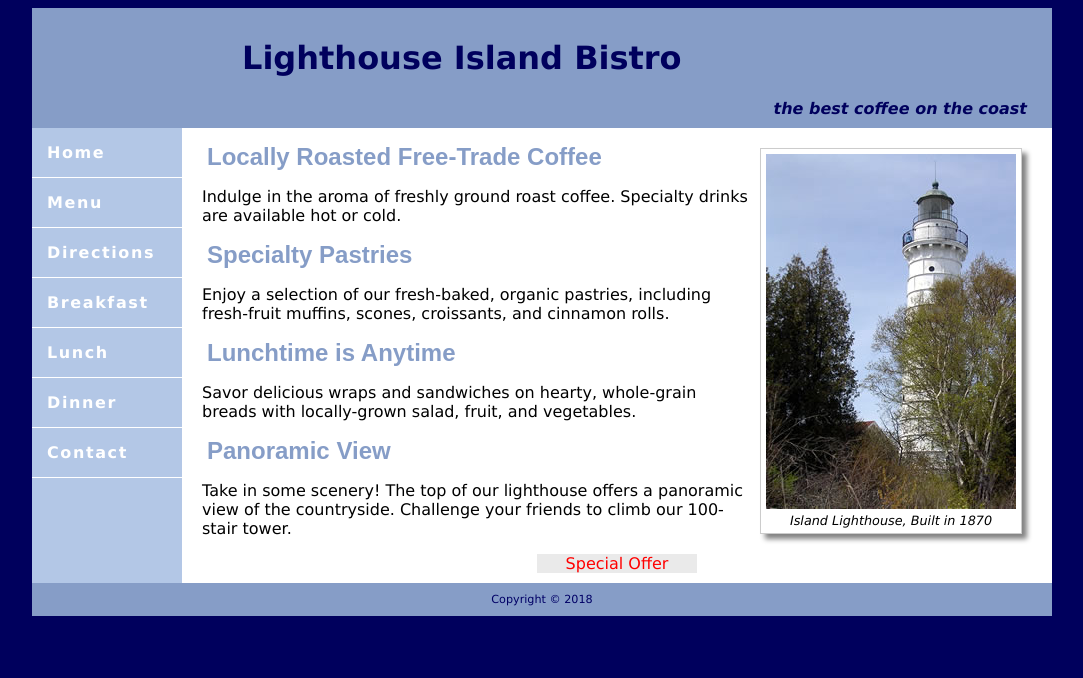
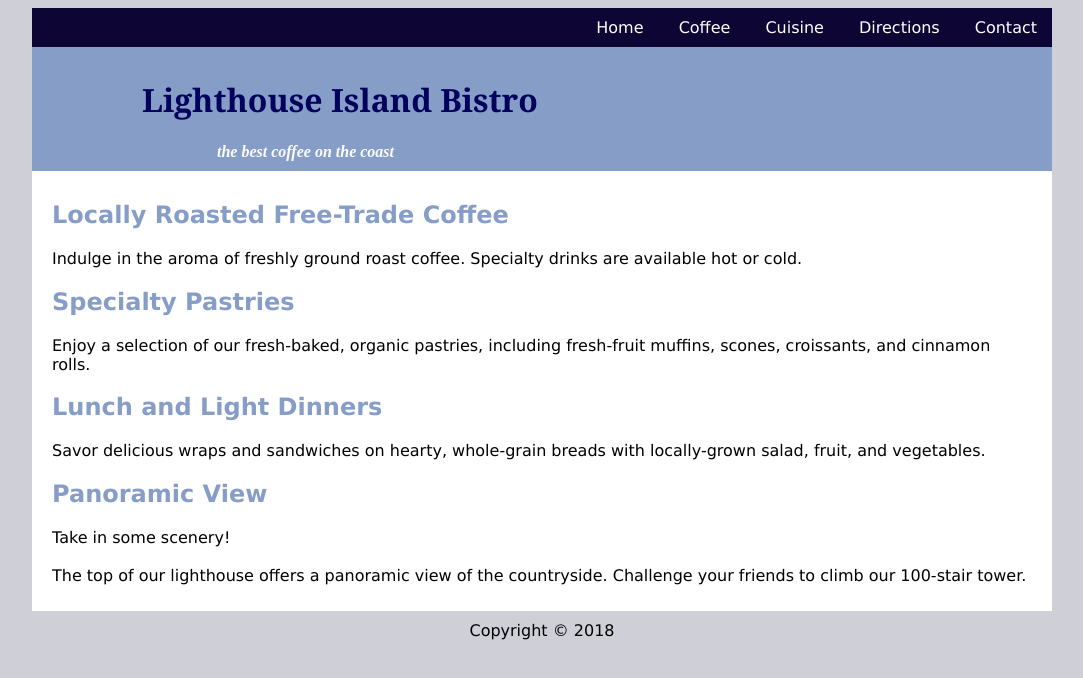
Before and after one commit to AS-Enigma/Web_Design, a plain HTML site: page 11.5/index.html in a window 1280 px wide. Shown: the whole page, without its empty margins (98-1181 px from the left). Drawn offline with Linux system fonts and the light colour scheme.

Commit message:
updated code

```diff
--- a/11.5/index.html
+++ b/11.5/index.html
@@ -5,159 +5,138 @@
 <meta charset="utf-8">
 <meta name="viewport" content="width=device-width, initial-scale=1.0">
 <style>
-* { box-sizing: border-box; }
-body {font-family: Verdana, Arial, sans-serif;
-      background-color: #00005D;
+* {
+  box-sizing: border-box;
 }
-#wrapper { background-color: #b3c7e6;
+body {
+  font-family: Verdana, Arial, sans-serif;
+  background-color: #cfcfd7;
+}
+#wrapper {
+  background-color: #b3c7e6;
   color: #000066;
   width: 90%;
   margin: auto;
   min-width: 450px;
   max-width: 1020px;
 }
-header { background-color: #869dc7;
+nav {
+  background-color: rgb(13, 6, 53);
+  overflow: hidden; /* Ensures the content is contained within navigation */
+  text-align: right; /* Aligns the nav items to the right */
+  position: relative;
+}
+nav ul {
+  list-style-type: none;
+  margin: 0;
+  padding: 0;
+}
+nav li {
+  display: inline; /* Display list items inline */
+}
+nav a {
+  text-decoration: none;
+  display: inline-block;
+  padding: 10px 15px;
+  color: white;
+}
+nav ul ul {
+  position: absolute;
+  background-color: #5564A0;
+  padding: 0;
+  text-align: left;
+  display: none;
+}
+nav ul ul li {
+  border: 1px solid #00005D;
+  display: block;
+  width: 8em;
+  padding-left: 1em;
+  margin-left: 0;
+}
+nav a:link, nav a:visited {
+  color: white;
+}
+nav a:hover {
+  color: #869dc7;
+  background-color: #eaeaea;
+}
+
+nav li:hover ul {
+  display: block;
+}
+
+header {
+  background-color: #869dc7;
   background-image: url(lighthouselogo.jpg);
   background-repeat: no-repeat;
   color: #00005D;
   padding: 10px;
 }
-header h1 { padding-left: 200px;
+header h1 {
+  font-family:Cambria, Cochin, Georgia, Times, 'Times New Roman', serif;
+  font-weight: bolder;
+  padding-left: 100px;
 }
-
-header span { font-style: italic;
+h2 {
+  color: #869dc7
+}
+header span {
+  font-family: 'Times New Roman', Times, serif;
+  font-style: italic;
   font-weight: bold;
-			  color: #00005D;
-			  padding-right: 15px;
-			  text-align: right;
+  color: #fdfdfd;
+  padding-left: 175px;
   display: block;
 }
-nav { float: left;
-	  width: 150px;
-	  letter-spacing:0.1em;
-	  font-weight: bold;
-}
-
-nav ul { list-style-type: none;
-         margin: 0;
-         padding: 0;
-}
-nav li { border-bottom: 1px solid #ffffff;
-}
-nav a { text-decoration: none;
-        display: block;
-		padding: 15px;
-}
-nav a:link { color: #ffffff; }
-nav a:visited { color: #eaeaea; }
-nav a:hover {  color: #869dc7;
-               background-color: #eaeaea;
-}
-main { background-color: #ffffff;
+main {
+  background-color: #ffffff;
   color: #000000;
   padding: 10px 20px;
   overflow: auto;
 }
-
-h2 { color: #869dc7;
-     font-family: arial, sans-serif;
-	 margin: 5px;
-}
-
-figure {   float: right;
-		   margin: 10px;
-           padding: 5px;
-		   background-color: #FFF;
-		   border: 1px solid #CCC;
-		   box-shadow: 5px 5px 5px #828282;
-}
-figcaption { text-align: center;
-		   font-size: .8em;
-		   font-style: italic;
-}
-footer {font-size:70%;
+footer {
+  color: #000000;
   text-align: center;
   padding: 10px;
-         background-color: #869dc7;
-		 clear: both;
-}
-#offer a { text-decoration: none;
-            color: #FF0000;
-}
-#offer { background-color: #eaeaea;
-          width: 10em;
-		  margin: auto;
-		  text-align: center;
-}
-header, main, nav, footer, figure, figcaption { display: block; }
-@media only screen and (max-width: 1024px) {
-	body { margin: 0; background-color: #869dc7;}
-	#wrapper { width: auto; margin: 0;}
-	main { margin-left: 0; }
-	nav { float: none;
-          width: auto;
-          position: relative; }
-	nav li { display: inline-block;
-               padding: 0.5em; }
-	nav ul { text-align: center; }
-	nav a { border-style: none; }
-	h1, h2 { font-size: 120%; }
-	p { font-size: 90%; }
-}
-@media only screen and (max-width: 768px) {
-    #wrapper { min-width: 0; }
-    header { background-image: url(lighthousemini.jpg); }
-	header h1 { padding-left: 0; }
-	h1, h2 { font-size: 100%; }
-	span { font-size: 80%; }
-  	figure { display: none;}
- 	nav, nav ul, nav li { padding: 0; }
- 	nav li { display: block; }
-    nav a { display: block;
-      	padding: 0.5em 0;
-        border-bottom: 2px ridge #00005D; }
+  position: relative;
 }
 </style>
 </head>
 <body>
 <div id="wrapper">
+  <nav>
+    <ul>
+      <li><a href="index.html">Home</a></li>
+      <li><a href="coffee.html">Coffee</a></li>
+      <li><a href="cuisine.html">Cuisine</a></li>
+        <ul>
+          <li><a href="breakfast.html">Breakfast</a></li>
+          <li><a href="lunch.html">Lunch</a></li>
+          <li><a href="Dinner.html">Dinner</a></li>
+        </ul>
+      <li><a href="directions.html">Directions</a></li>
+      <li><a href="contact.html">Contact</a></li>
+    </ul>
+  </nav>
   <header>
     <h1>Lighthouse Island Bistro</h1>
     <span>the best coffee on the coast</span>
   </header>
-  <nav>
-    <ul>
-	 <li><a href="index.html">Home</a></li>
-     <li><a href="menu.html">Menu</a></li>
-     <li><a href="directions.html">Directions</a></li>
-        <ul>
-            <li><a href="breakfast.html">Breakfast</a></li>
-            <li><a href="lunch.html">Lunch</a></li>
-            <li><a href="dinner.html">Dinner</a></li>
-        </ul>
-     <li><a href="contact.html">Contact</a></li>
-	</ul>
-   </nav>
   <main>
-    <figure>
-     <img src="lighthouseisland.jpg" width="250" height="355" alt="Lighthouse Island">
-	 <figcaption>Island Lighthouse, Built in 1870</figcaption>
-	 </figure>
    	<h2>Locally Roasted Free-Trade Coffee</h2>
     <p>Indulge in the aroma of freshly ground roast coffee. Specialty drinks are available hot or cold.</p>
     <h2>Specialty Pastries</h2>
     <p>Enjoy a selection of our fresh-baked, organic pastries, including
   fresh-fruit muffins, scones, croissants, and cinnamon rolls.</p>
-  	<h2>Lunchtime is Anytime</h2>
+  	<h2>Lunch and Light Dinners</h2>
     <p>Savor delicious wraps and sandwiches on hearty, whole-grain breads with locally-grown salad, fruit, and vegetables. </p>
     <h2>Panoramic View</h2>
-	<p>Take in some scenery! The top of our lighthouse offers a panoramic view of the countryside. Challenge your friends to climb our 100-stair tower.</p>
-   <div id="offer">
-   <a href="#">Special Offer</a>
+	<p>Take in some scenery! <br><br>The top of our lighthouse offers a panoramic view of the countryside. Challenge your friends to climb our 100-stair tower.</p>
+  </main>
 </div>
-  </main>
-   <footer>Copyright &copy; 2018
+  <footer>
+    Copyright &copy; 2018
   </footer>
-  </div>
 </body>
 </html>
```
Also changed, not shown: 11.5/lighthouseisland.jpg (deleted). Lines whose indentation alone changed are shown as unchanged.
